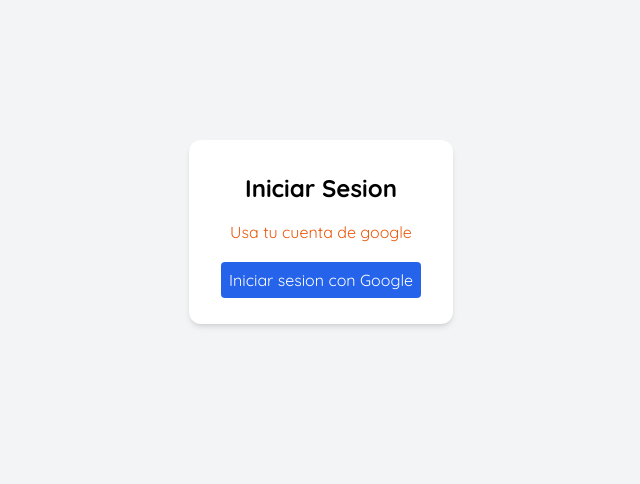
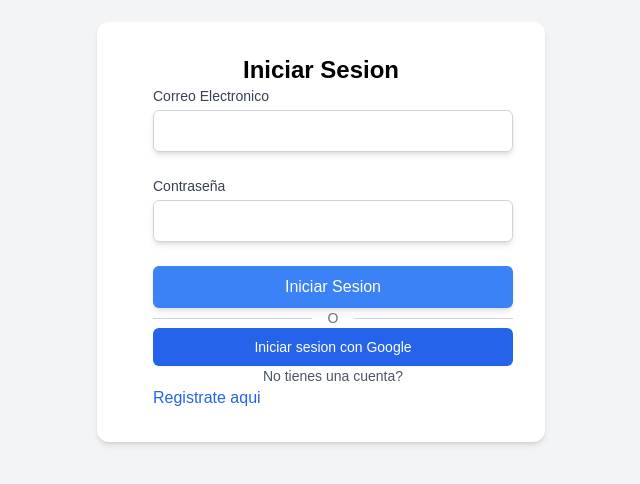
Before and after one commit to Jhonatan-Fernadez/MI_PROYECTO-301, a React (Vite) app in the folder src/frontend/: page /login in a window 1280 px wide. Shown: the part 168-652 px from the top of the page, without its empty margins (319-959 px from the left). Built offline with nearby package versions, Linux system fonts and the light colour scheme; a web font is replaced by a local one.

Commit message:
actualizacion de frontend

```diff
--- a/src/frontend/src/App.jsx
+++ b/src/frontend/src/App.jsx
@@ -1,5 +1,6 @@
 import { BrowserRouter, Routes, Route } from "react-router-dom";
 import Home from "./pages/Home";
+import Register from "./pages/Register";
 import Login from "./pages/Login";
 import LoginSuccess from "./pages/LoginSuccess";
 import LoginError from "./pages/LoginError";
@@ -9,6 +10,7 @@
     <BrowserRouter>
       <Routes>
         <Route path="/" element={<Home />} />
+        <Route path="/register" element={<Register/>} />
         <Route path="/login" element={<Login />} />
         <Route path="/login-error" element={<LoginError />} />
         <Route path="/login-success" element={<LoginSuccess />} />
--- a/src/frontend/src/pages/Login.jsx
+++ b/src/frontend/src/pages/Login.jsx
@@ -1,14 +1,111 @@
-function Login (){
-    const GOOGLE_AUTH_URL = import.meta.env.VITE_GOOGLE_AUTH_URL;
-    return(
-        <div className="flex items-center justify-center min-h-screen bg-gray-100">
-            <div className="p-8 bg-white rounded-xl shadow-md text-center">
-                <h1 className="text-2xl font-bold mb-4">Iniciar Sesion</h1>
-                <p className="mb-6 text-orange-600">Usa tu cuenta de google</p>
-                <a className="p-2 rounded bg-blue-600 text-white hover:bg-blue-700 transition-colors" href={GOOGLE_AUTH_URL}>Iniciar sesion con Google</a>
-            </div>
+import { useState } from "react";
+import { useNavigate, Link } from "react-router-dom";
+
+function Login() {
+  const GOOGLE_AUTH_URL = import.meta.env.VITE_GOOGLE_AUTH_URL;
+
+  const [email, setEmail] = useState("");
+  const [password, setPassword] = useState("");
+  const [error, setError] = useState(null);
+
+  const navigate = useNavigate();
+
+  const handleSubmit = async (event) => {
+    event.preventDefault();
+    setError(null);
+
+    try {
+      const response = await fetch("http://localhost:3000/api/auth/login", {
+        method: "POST",
+        headers: { "Content-Type": "application/json" },
+        body: JSON.stringify({ email, password }),
+      });
+
+      const data = await response.json();
+      if (!response.ok) {
+        throw new Error(data.message || "Error al iniciar sesion");
+      }
+
+      localStorage.setItem("authToken", data.data.token);
+      navigate("/login-success");
+    } catch (err) {
+      setError(err.message);
+    }
+  };
+
+  return (
+    <div className="flex items-center justify-center min-h-screen bg-gray-100">
+      <div className="w-full max-w-md p-8 space-x-6 bg-white rounded-xl shadow-md">
+        <h1 className="text-2xl font-bold text-center">Iniciar Sesion</h1>
+        <form onSubmit={handleSubmit} className="space-y-6">
+          <div>
+            <label
+              htmlFor="email"
+              className="block text-sm font-medium text-gray-700"
+            >
+              Correo Electronico
+            </label>
+            <input
+              id="email"
+              type="email"
+              required
+              value={email}
+              onChange={(e) => setEmail(e.target.value)}
+              className="w-full px-3 py-2 mt-1 border border-gray-300 rounded-md shadow-md focus:outline-none focus:ring-blue-500 focus:border-blue-500"
+            />
+          </div>
+          <div>
+            <label
+              htmlFor="password"
+              className="block text-sm font-medium text-gray-700"
+            >
+              Contraseña
+            </label>
+            <input
+              id="password"
+              type="password"
+              required
+              value={password}
+              onChange={(e) => setPassword(e.target.value)}
+              className="w-full px-3 py-2 mt-1 border border-gray-300 rounded-md shadow-md focus:outline-none focus:ring-blue-500 focus:border-blue-500"
+            />
+          </div>
+          {error && <p className="text-sm text-center text-red-500"></p>}
+          <div>
+            <button
+              type="submit"
+              className="w-full px-4 py-2 text-white font-medium bg-blue-500 border border-transparent rounded-md shadow-md hover:bg-orange-500 focus:outline-none focus:ring-2 focus:ring-offset-2 focus:ring-blue-500 "
+            >
+              Iniciar Sesion
+            </button>
+          </div>
+        </form>
+        <div className="flex items-center">
+          <div className="flex-grow border-t border-gray-300"></div>
+          <span className="mx-4 text-sm font-medium text-gray-500">O</span>
+          <div className="flex-grow border-t border-gray-300"></div>
         </div>
-    );
+        <div className="text-center">
+          <a
+            className="inline-flex items-center justify-center w-full px-4 py-2 text-sm font-medium text-white bg-blue-600 border border-transparent rounded-md shadow-sm hover:bg-orange-500"
+            href={GOOGLE_AUTH_URL}
+          >
+            Iniciar sesion con Google
+          </a>
+        </div>
+
+        <p className="text-sm text-center text-gray-600">
+          No tienes una cuenta?
+        </p>
+        <Link
+          to="/register"
+          className="font-medium text-blue-600 hover:text-orange-500"
+        >
+          Registrate aqui
+        </Link>
+      </div>
+    </div>
+  );
 }
 
 export default Login;
--- /dev/null
+++ b/src/frontend/src/pages/Register.jsx
@@ -0,0 +1,127 @@
+import { useState } from "react";
+import { useNavigate, Link } from "react-router-dom";
+
+function Register() {
+  const [name, setName] = useState("");
+  const [email, setEmail] = useState("");
+  const [password, setPassword] = useState("");
+  const [error, setError] = useState(null);
+
+  // Para redirigir al usuario después del registro
+  const navigate = useNavigate();
+
+  // Función que se ejecuta al enviar el formulario
+  const handleSubmit = async (event) => {
+    event.preventDefault();
+    setError(null);
+
+    try {
+      const response = await fetch("http://localhost:3000/api/auth/register", {
+        method: "POST",
+        headers: {
+          "Content-Type": "application/json",
+        },
+        body: JSON.stringify({ name, email, password }),
+      });
+
+      const data = await response.json();
+
+      if (!response.ok) {
+        throw new Error(data.message || "Error al registrar el usuario");
+      }
+
+      console.log("Usuario registrado:", data);
+      navigate("/login-success");
+    } catch (err) {
+      setError(err.message);
+    }
+  };
+
+  return (
+    <div className="flex items-center justify-center min-h-screen bg-gray-100">
+      <div className="w-full max-w-md p-8 space-y-6 bg-white rounded-xl shadow-md">
+        <h1 className="text-2xl font-bold text-center">Crear una cuenta</h1>
+
+        <form onSubmit={handleSubmit} className="space-y-6">
+          <div>
+            <label
+              htmlFor="name"
+              className="block text-sm font-medium text-gray-700"
+            >
+              Nombre
+            </label>
+            <input
+              id="name"
+              name="name"
+              type="text"
+              required
+              value={name}
+              onChange={(e) => setName(e.target.value)}
+              className="w-full px-3 py-2 mt-1 border border-gray-300 rounded-md shadow-sm focus:outline-none focus:ring-indigo-500 focus:border-indigo-500"
+            />
+          </div>
+
+          <div>
+            <label
+              htmlFor="email"
+              className="block text-sm font-medium text-gray-700"
+            >
+              Correo Electrónico
+            </label>
+            <input
+              id="email"
+              name="email"
+              type="email"
+              required
+              value={email}
+              onChange={(e) => setEmail(e.target.value)}
+              className="w-full px-3 py-2 mt-1 border border-gray-300 rounded-md shadow-sm focus:outline-none focus:ring-indigo-500 focus:border-indigo-500"
+            />
+          </div>
+
+          <div>
+            <label
+              htmlFor="password"
+              className="block text-sm font-medium text-gray-700"
+            >
+              Contraseña
+            </label>
+            <input
+              id="password"
+              name="password"
+              type="password"
+              required
+              value={password}
+              onChange={(e) => setPassword(e.target.value)}
+              className="w-full px-3 py-2 mt-1 border border-gray-300 rounded-md shadow-sm focus:outline-none focus:ring-indigo-500 focus:border-indigo-500"
+            />
+          </div>
+
+          {/* Mensaje de error*/}
+          {error && <p className="text-sm text-center text-red-600">{error}</p>}
+
+          <div>
+            <button
+              type="submit"
+              className="w-full px-4 py-2 font-medium text-white bg-primary border border-transparent rounded-md shadow-sm hover:bg-indigo-700 focus:outline-none focus:ring-2 focus:ring-offset-2 focus:ring-indigo-500"
+            >
+              Registrarse
+            </button>
+          </div>
+        </form>
+
+        <p className="text-sm text-center text-gray-600">
+          ¿Ya tienes una cuenta?{" "}
+          <Link
+            to="/login"
+            className="font-medium text-indigo-600 hover:text-indigo-500"
+          >
+            Inicia sesión
+          </Link>
+        </p>
+      </div>
+    </div>
+  );
+}
+
+export default Register;
--- a/src/frontend/tailwind.config.js
+++ b/src/frontend/tailwind.config.js
@@ -1,11 +1,14 @@
 /** @type {import('tailwindcss').Config} */
-
 export default {
   content: ["./index.html", "./src/**/*.{js,ts,jsx,tsx}"],
   theme: {
     extend: {
+      colors: {
+        primary: "#46c768",
+        secondary: "#ff7849",
+      },
       fontFamily: {
-        sans: ["Quicksand", "sans-serif"],
+        sans: ["Bitcount Grid Single", "sans-serif"],
       },
     },
   },
```
Also changed, not shown: src/frontend/src/pages/LoginSuccess.jsx (+66 -14 lines).
